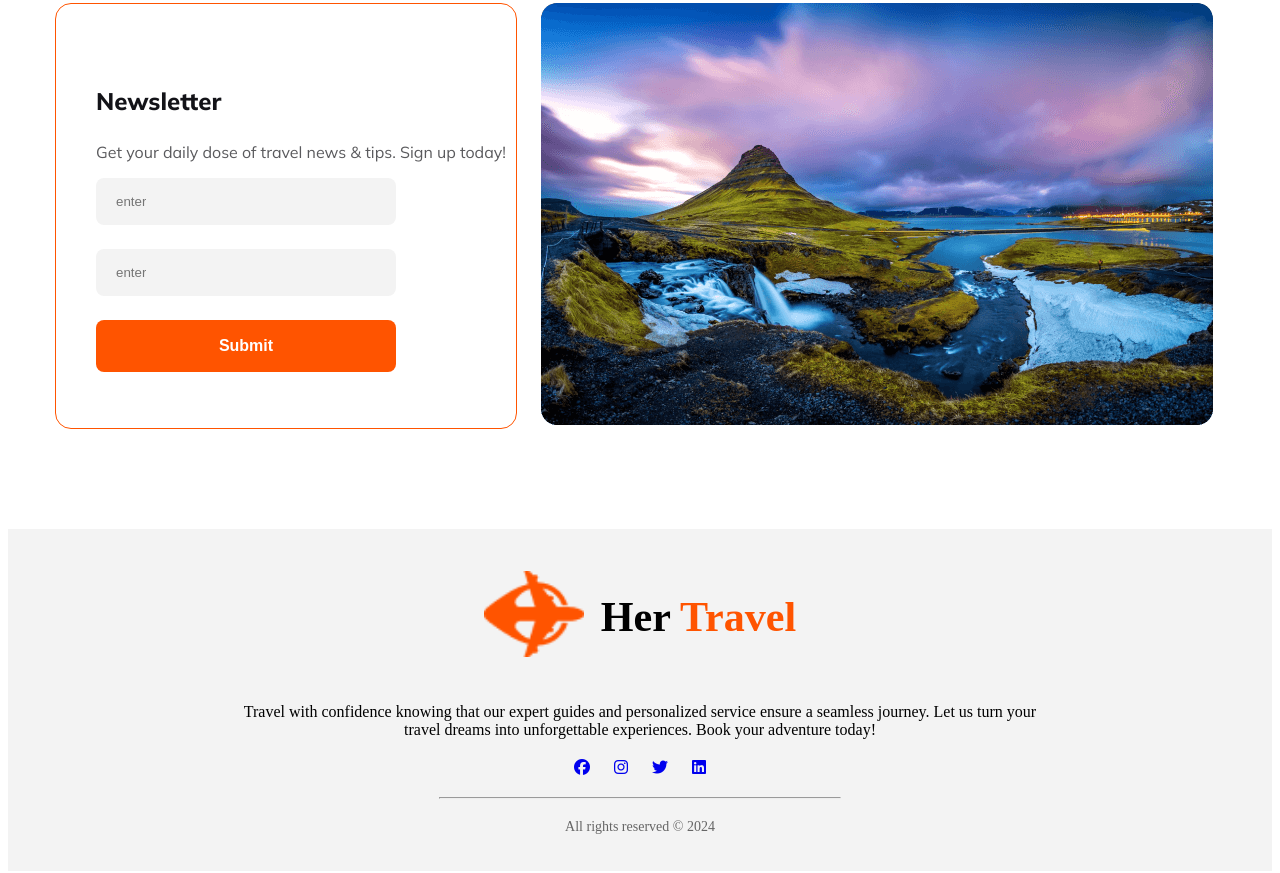
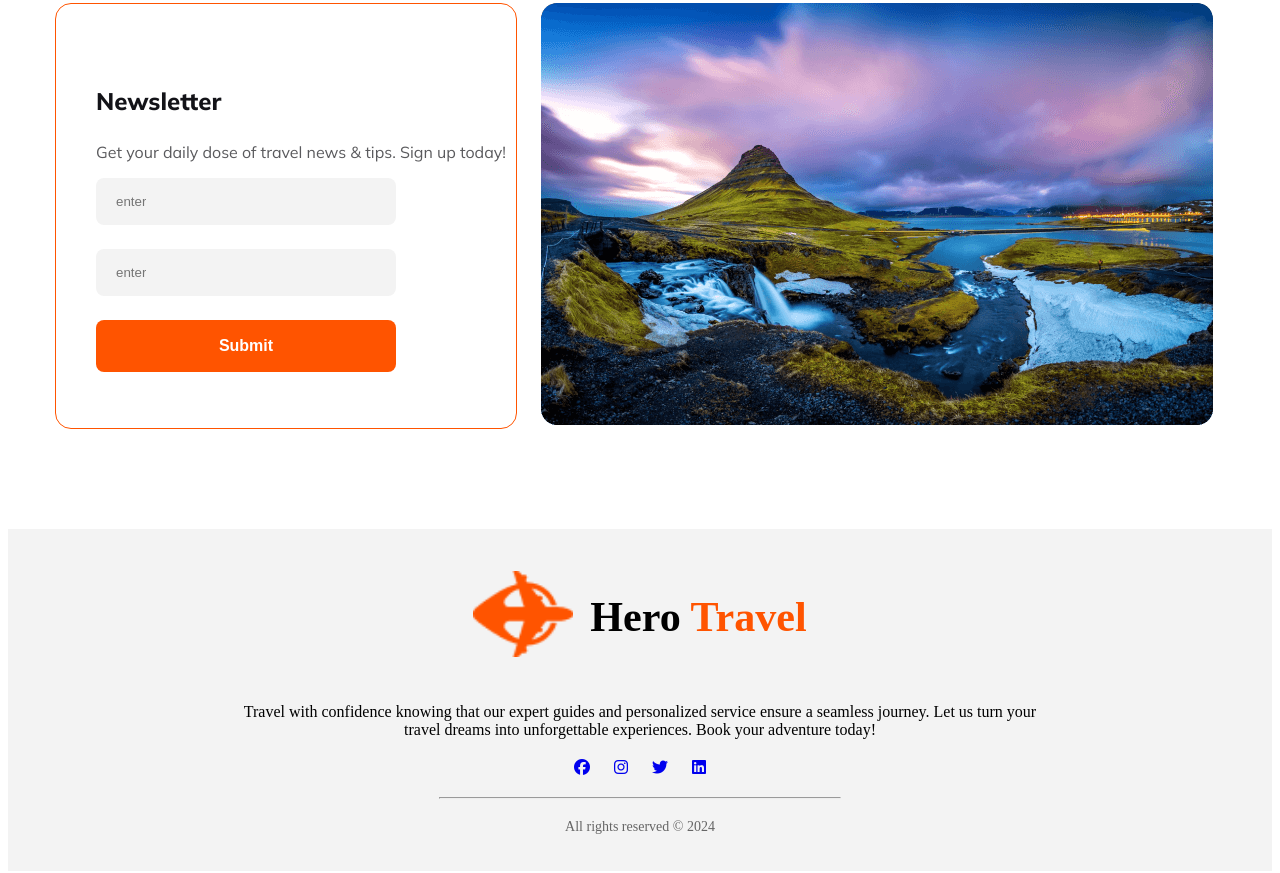
Before and after one commit to shahnoorRAhman/Assignment-2_Hero_Travel, a plain HTML site: page index.html in a window 1280 px wide. Shown: the part 5743-6616 px from the top of the page. Drawn offline with Linux system fonts and the light colour scheme.

Commit message:
assingment final website done

```diff
--- a/index.html
+++ b/index.html
@@ -264,7 +264,7 @@
                     <img src="Images/Group 40071 (2).png" alt="Company Logo">
                 </div>
                 <div class="company-name">
-                    <h3>Her <span class="primary-color">Travel</span></h3>
+                    <h3>Hero <span class="primary-color">Travel</span></h3>
                 </div>
             </div>
             <div class="footer-text">
```
